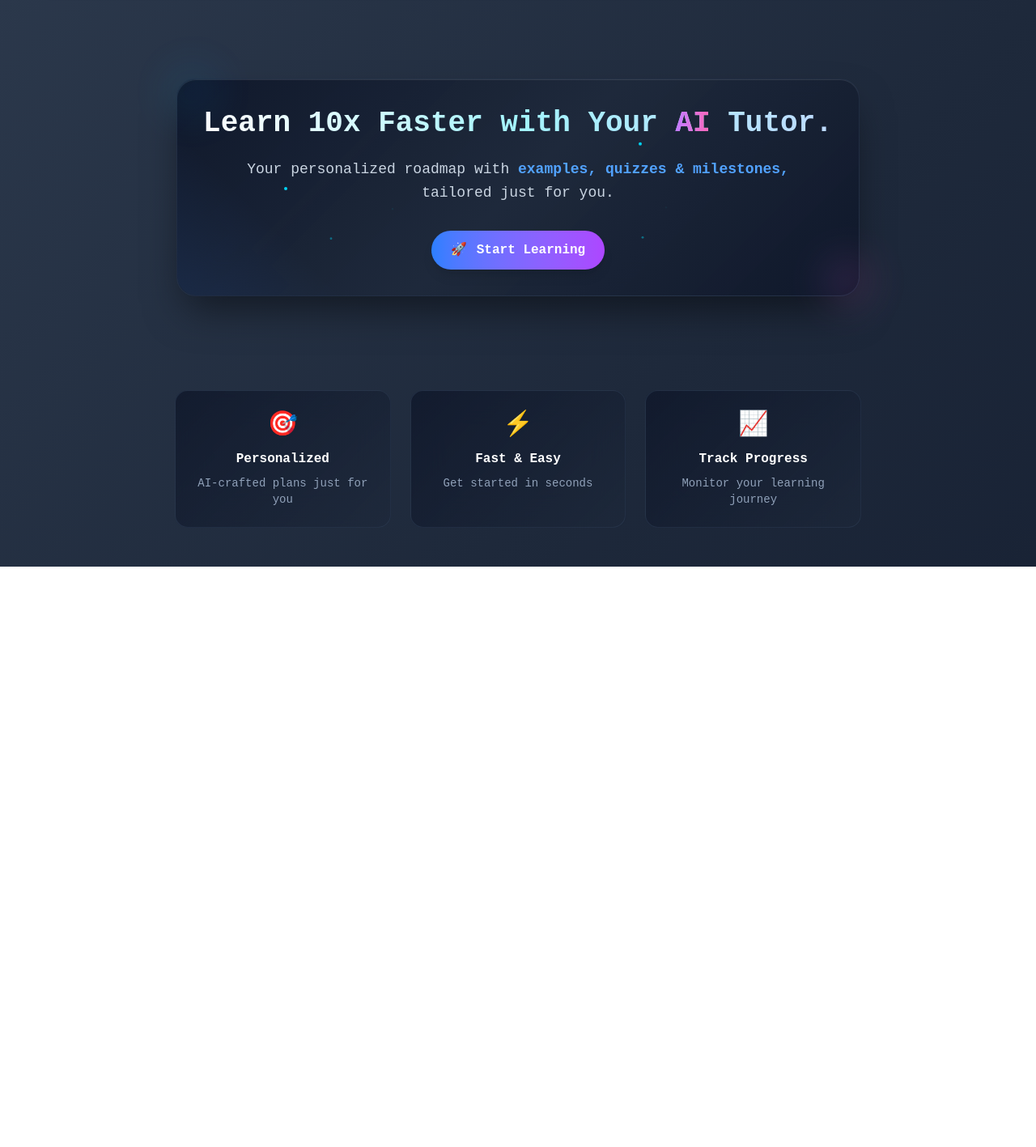
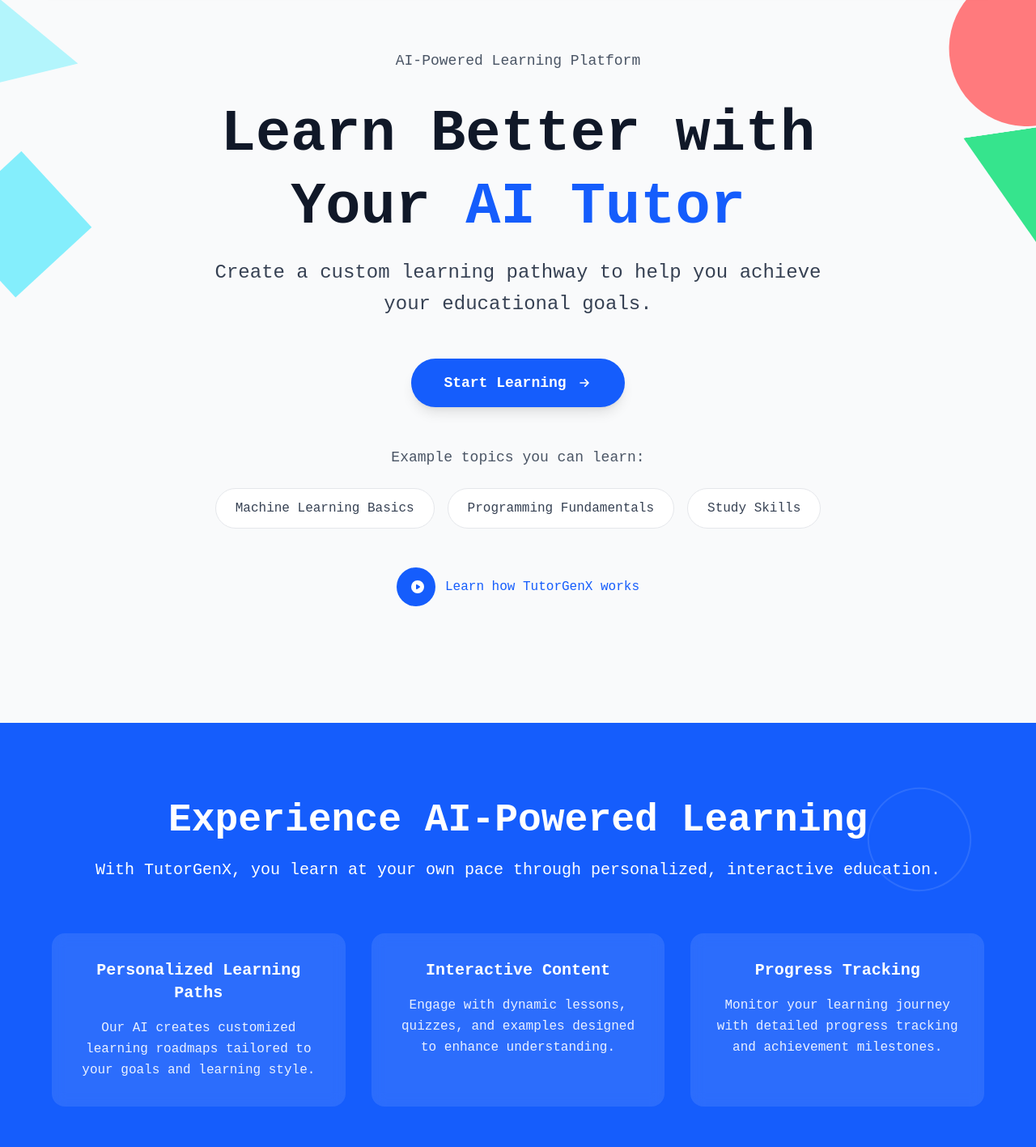
Before and after one commit to areesh18/TutorGenX, a React (Vite) app in the folder frontend/: page / in a window 1280 px wide. Shown: the part 100-1517 px from the top of the page at 81% size. Before the commit the page ends 800 px from the top, so only its background shows below. Built offline with nearby package versions, Linux system fonts and the light colour scheme.

Commit message:
Landing page updated

```diff
--- a/frontend/src/pages/Landing.jsx
+++ b/frontend/src/pages/Landing.jsx
@@ -1,250 +1,282 @@
+import { motion } from "framer-motion";
 import { Navigate } from "react-router-dom";
 import { useNavigate } from "react-router-dom";
-import { motion } from "framer-motion";
 import Navbar from "../components/Navbar";
-
 function Landing() {
   const navigate = useNavigate();
+
   return (
-    <>
-      <div
-        className="min-h-screen font-sans flex flex-col"
-        style={{
-          background: 'linear-gradient(135deg, #0f172a 0%, #1e293b 25%, #334155 50%, #1e293b 75%, #0f172a 100%)',
-          backgroundSize: '400% 400%',
-          animation: 'gradientShift 15s ease infinite',
+    <div className="min-h-screen bg-gray-50 font-sans relative overflow-hidden">
+      <Navbar bgClass={`bg-gray-200`}/>
+      {/* Geometric Shapes - Large and Bold */}
+      <div className="absolute inset-0 pointer-events-none">
+        {/* Left side shapes */}
+        <motion.div
+          animate={{
+            rotate: [0, 360],
+            scale: [1, 1.05, 1]
           }}
-      >
-        <Navbar
-          bgClass={"bg-slate-800/95 backdrop-blur-md border-b border-slate-700 "}
+          transition={{
+            rotate: { duration: 20, repeat: Infinity, ease: "linear" },
+            scale: { duration: 8, repeat: Infinity, ease: "easeInOut" }
+          }}
+          className="absolute -left-16 top-20 w-40 h-40 bg-cyan-200 opacity-80"
+          style={{ clipPath: 'polygon(50% 0%, 0% 100%, 100% 100%)' }}
         />
 
-        <div className="flex-1 p-6 flex items-center justify-center">
-          <motion.main
-            initial={{ y: 50, opacity: 0, scale: 0.95 }}
-            animate={{ y: 0, opacity: 1, scale: 1}}
-            transition={{ duration: 0.8, ease: "easeOut" }}
-            className="text-center max-w-4xl mx-auto p-8 rounded-3xl border border-slate-700/50 transition-transform hover:scale-[1.01] relative"
-            style={{
-              background: 'linear-gradient(135deg, rgba(15, 23, 42, 0.95) 0%, rgba(30, 41, 59, 0.9) 50%, rgba(15, 23, 42, 0.95) 100%)',
-              backdropFilter: 'blur(20px)',
-              boxShadow: '0 25px 50px -12px rgba(0, 0, 0, 0.5), inset 0 1px 0 rgba(255, 255, 255, 0.1)',
-            }}
-            whileHover={{ y: -5 }}
-          >
-            {/* Animated diagonal lines */}
-            <div className="absolute inset-0 rounded-3xl overflow-hidden pointer-events-none">
         <motion.div
-                className="absolute top-0 left-0 w-full h-full"
-                style={{
-                  background: 'linear-gradient(45deg, transparent 30%, rgba(59, 130, 246, 0.1) 50%, transparent 70%)',
-                }}
           animate={{
-                  x: ['-100%', '100%'],
+            rotate: [45, 405],
+            y: [-10, 10, -10]
           }}
           transition={{
-                  duration: 3,
-                  repeat: Infinity,
-                  ease: "linear",
-                  repeatDelay: 2,
+            rotate: { duration: 15, repeat: Infinity, ease: "linear" },
+            y: { duration: 6, repeat: Infinity, ease: "easeInOut" }
+          }}
+          className="absolute -left-12 top-80 w-32 h-32 bg-cyan-300 opacity-70 rotate-45"
+        />
+
+        <motion.div
+          animate={{
+            rotate: [0, -360],
+            scale: [0.9, 1.1, 0.9]
+          }}
+          transition={{
+            rotate: { duration: 25, repeat: Infinity, ease: "linear" },
+            scale: { duration: 7, repeat: Infinity, ease: "easeInOut" }
+          }}
+          className="absolute left-4 bottom-40 w-24 h-24 bg-yellow-300 opacity-90"
+          style={{
+            clipPath: 'polygon(50% 0%, 61% 35%, 98% 35%, 68% 57%, 79% 91%, 50% 70%, 21% 91%, 32% 57%, 2% 35%, 39% 35%)',
           }}
         />
+
+        {/* Right side shapes */}
         <motion.div
-                className="absolute top-0 left-0 w-full h-full"
-                style={{
-                  background: 'linear-gradient(-45deg, transparent 30%, rgba(139, 92, 246, 0.1) 50%, transparent 70%)',
-                }}
           animate={{
-                  x: ['100%', '-100%'],
+            rotate: [0, 360],
+            x: [-5, 5, -5]
           }}
           transition={{
-                  duration: 4,
-                  repeat: Infinity,
-                  ease: "linear",
-                  repeatDelay: 1.5,
-                  delay: 1,
+            rotate: { duration: 18, repeat: Infinity, ease: "linear" },
+            x: { duration: 4, repeat: Infinity, ease: "easeInOut" }
           }}
+          className="absolute -right-20 top-16 w-48 h-48 bg-red-400 opacity-85 rounded-full"
+        />
+
+        <motion.div
+          animate={{
+            rotate: [0, 180, 360],
+            y: [5, -5, 5]
+          }}
+          transition={{
+            rotate: { duration: 12, repeat: Infinity, ease: "linear" },
+            y: { duration: 5, repeat: Infinity, ease: "easeInOut" }
+          }}
+          className="absolute -right-16 top-64 w-36 h-36 bg-green-400 opacity-80"
+          style={{ clipPath: 'polygon(50% 0%, 0% 100%, 100% 100%)' }}
+        />
+
+        <motion.div
+          animate={{
+            rotate: [45, 405],
+            scale: [1, 1.15, 1]
+          }}
+          transition={{
+            rotate: { duration: 22, repeat: Infinity, ease: "linear" },
+            scale: { duration: 9, repeat: Infinity, ease: "easeInOut" }
+          }}
+          className="absolute -right-8 bottom-32 w-28 h-28 bg-blue-500 opacity-90 rotate-45"
         />
       </div>
 
-            {/* Title */}
-            <motion.h2
-              initial={{ y: 20, opacity: 0 }}
-              animate={{ y: 0, opacity: 1 }}
-              transition={{ delay: 0.2, duration: 0.6 }}
-              className="text-3xl md:text-4xl font-extrabold mb-5 leading-tight bg-gradient-to-r from-white via-cyan-200 to-blue-200 bg-clip-text text-transparent"
+      {/* Main Content */}
+      <div className="relative z-10 min-h-screen flex items-center justify-center px-6 py-20">
+        <div className="max-w-4xl mx-auto text-center">
+
+          {/* Badge */}
+          <motion.div
+            initial={{ opacity: 0, y: 20 }}
+            animate={{ opacity: 1, y: 0 }}
+            transition={{ duration: 0.6 }}
+            className="inline-block mb-8"
           >
-              Learn 10x Faster with Your{" "}
-              <span className="bg-gradient-to-r from-purple-400 to-pink-400 bg-clip-text text-transparent">
-                AI
-              </span>
-               {" "}Tutor.
+            <span className="text-gray-600 text-lg font-medium">AI-Powered Learning Platform</span>
+          </motion.div>
 
-            </motion.h2>
+          {/* Main Headline */}
+          <motion.h1
+            initial={{ opacity: 0, y: 30 }}
+            animate={{ opacity: 1, y: 0 }}
+            transition={{ duration: 0.8, delay: 0.2 }}
+            className="text-5xl md:text-6xl lg:text-7xl font-bold text-gray-900 mb-4 leading-tight"
+          >
+            Learn Better with Your{" "}
+            <span className="text-blue-600">AI Tutor</span>
+          </motion.h1>
 
           {/* Subtitle */}
           <motion.p
-              initial={{ y: 20, opacity: 0 }}
-              animate={{ y: 0, opacity: 1 }}
-              transition={{ delay: 0.3, duration: 0.6 }}
-              className="text-slate-300 leading-relaxed text-base md:text-lg mb-8 max-w-2xl mx-auto"
+            initial={{ opacity: 0, y: 20 }}
+            animate={{ opacity: 1, y: 0 }}
+            transition={{ delay: 0.4, duration: 0.6 }}
+            className="text-xl md:text-2xl text-gray-700 mb-12 max-w-3xl mx-auto leading-relaxed"
           >
-              Your personalized roadmap with {" "}
-              <span className="font-semibold text-blue-400">
-                examples, quizzes & milestones,
-              </span>{" "}
-              tailored just for you.
+            Create a custom learning pathway to help you achieve your educational goals.
           </motion.p>
 
-            {/* Floating Elements */}
+          {/* CTA Button */}
+          <motion.button
+            onClick={() => navigate("/dashboard")}
+            initial={{ opacity: 0, y: 30 }}
+            animate={{ opacity: 1, y: 0 }}
+            transition={{ delay: 0.6, duration: 0.6 }}
+            className="bg-blue-600 hover:bg-blue-700 text-white px-10 py-4 rounded-full text-lg font-semibold transition-all duration-300 shadow-lg hover:shadow-xl mb-12"
+            whileHover={{ scale: 1.02, y: -2 }}
+            whileTap={{ scale: 0.98 }}
+          >
+            <span className="flex items-center gap-3">
+              Start Learning
+              <svg className="w-5 h-5" fill="none" stroke="currentColor" viewBox="0 0 24 24">
+                <path strokeLinecap="round" strokeLinejoin="round" strokeWidth={2} d="M13 7l5 5m0 0l-5 5m5-5H6" />
+              </svg>
+            </span>
+          </motion.button>
+
+          {/* Popular Topics */}
           <motion.div
-              className="absolute -top-4 -left-4 w-20 h-20 bg-gradient-to-r from-cyan-400/20 to-blue-500/20 rounded-full blur-xl"
-              animate={{
-                y: [-10, 10, -10],
-                x: [-5, 5, -5],
-                opacity: [0.3, 0.6, 0.3]
-              }}
-              transition={{
-                duration: 6,
-                repeat: Infinity,
-                ease: "easeInOut"
-              }}
+            initial={{ opacity: 0, y: 20 }}
+            animate={{ opacity: 1, y: 0 }}
+            transition={{ delay: 0.8, duration: 0.6 }}
+            className="mb-12"
+          >
+            <p className="text-gray-600 mb-6 text-lg">Example topics you can learn:</p>
+            <div className="flex flex-wrap justify-center gap-4">
+              {[
+                "Machine Learning Basics",
+                "Programming Fundamentals",
+                "Study Skills"
+              ].map((topic, index) => (
+                <motion.span
+                  key={index}
+                  initial={{ opacity: 0, scale: 0.9 }}
+                  animate={{ opacity: 1, scale: 1 }}
+                  transition={{ delay: 1 + index * 0.1, duration: 0.4 }}
+                  className="bg-white px-6 py-3 rounded-full border border-gray-200 text-gray-700 hover:border-blue-300 hover:shadow-sm transition-all duration-300 cursor-pointer"
+                  whileHover={{ scale: 1.05 }}
+                >
+                  {topic}
+                </motion.span>
+              ))}
+            </div>
+          </motion.div>
+
+          {/* Video Link */}
+          <motion.div
+            initial={{ opacity: 0, y: 20 }}
+            animate={{ opacity: 1, y: 0 }}
+            transition={{ delay: 1.2, duration: 0.6 }}
+            className="mb-16"
+          >
+            <button className="flex items-center gap-3 mx-auto text-blue-600 hover:text-blue-700 font-medium transition-colors duration-300">
+              <div className="w-12 h-12 bg-blue-600 rounded-full flex items-center justify-center">
+                <svg className="w-5 h-5 text-white ml-1" fill="currentColor" viewBox="0 0 20 20">
+                  <path fillRule="evenodd" d="M10 18a8 8 0 100-16 8 8 0 000 16zM9.555 7.168A1 1 0 008 8v4a1 1 0 001.555.832l3-2a1 1 0 000-1.664l-3-2z" clipRule="evenodd" />
+                </svg>
+              </div>
+              Learn how TutorGenX works
+            </button>
+          </motion.div>
+        </div>
+      </div>
+
+      {/* Features Section */}
+      <motion.section
+        initial={{ opacity: 0 }}
+        whileInView={{ opacity: 1 }}
+        viewport={{ once: true }}
+        className="py-24 px-6 bg-blue-600 text-white relative overflow-hidden"
+      >
+        {/* Background decoration */}
+        <div className="absolute inset-0 opacity-10">
+          <motion.div
+            animate={{ rotate: [0, 360] }}
+            transition={{ duration: 30, repeat: Infinity, ease: "linear" }}
+            className="absolute top-20 right-20 w-32 h-32 border-2 border-white rounded-full"
           />
           <motion.div
-              className="absolute -bottom-6 -right-6 w-16 h-16 bg-gradient-to-r from-purple-400/20 to-pink-500/20 rounded-full blur-xl"
-              animate={{
-                y: [10, -10, 10],
-                x: [5, -5, 5],
-                opacity: [0.4, 0.7, 0.4]
-              }}
-              transition={{
-                duration: 8,
-                repeat: Infinity,
-                ease: "easeInOut",
-                delay: 1
-              }}
+            animate={{ rotate: [360, 0] }}
+            transition={{ duration: 25, repeat: Infinity, ease: "linear" }}
+            className="absolute bottom-20 left-20 w-24 h-24 border-2 border-white"
+            style={{ clipPath: 'polygon(50% 0%, 0% 100%, 100% 100%)' }}
           />
+        </div>
 
-            {/* Button */}
+        <div className="relative z-10 max-w-6xl mx-auto text-center">
+          <motion.h2
+            initial={{ opacity: 0, y: 30 }}
+            whileInView={{ opacity: 1, y: 0 }}
+            viewport={{ once: true }}
+            className="text-4xl md:text-5xl font-bold mb-6"
+          >
+            Experience AI-Powered Learning
+          </motion.h2>
+
+          <motion.p
+            initial={{ opacity: 0, y: 20 }}
+            whileInView={{ opacity: 1, y: 0 }}
+            viewport={{ once: true }}
+            transition={{ delay: 0.2 }}
+            className="text-xl mb-16 opacity-90"
+          >
+            With TutorGenX, you learn at your own pace through personalized, interactive education.
+          </motion.p>
+
+          <div className="grid grid-cols-1 md:grid-cols-3 gap-8">
+            {[
+              {
+                title: "Personalized Learning Paths",
+                description: "Our AI creates customized learning roadmaps tailored to your goals and learning style."
+              },
+              {
+                title: "Interactive Content",
+                description: "Engage with dynamic lessons, quizzes, and examples designed to enhance understanding."
+              },
+              {
+                title: "Progress Tracking",
+                description: "Monitor your learning journey with detailed progress tracking and achievement milestones."
+              }
+            ].map((feature, index) => (
+              <motion.div
+                key={index}
+                initial={{ opacity: 0, y: 40 }}
+                whileInView={{ opacity: 1, y: 0 }}
+                viewport={{ once: true }}
+                transition={{ delay: index * 0.2, duration: 0.6 }}
+                className="bg-white/10 backdrop-blur-sm rounded-2xl p-8 hover:bg-white/15 transition-all duration-300"
+                whileHover={{ y: -5 }}
+              >
+                <h3 className="text-xl font-bold mb-4">{feature.title}</h3>
+                <p className="opacity-90 leading-relaxed">{feature.description}</p>
+              </motion.div>
+            ))}
+          </div>
+
           <motion.button
             onClick={() => navigate("/dashboard")}
-              initial={{ y: 20, opacity: 0 }}
-              animate={{ y: 0, opacity: 1 }}
-              transition={{ delay: 0.4, duration: 0.6 }}
-              className="bg-gradient-to-r from-blue-500 to-purple-500 hover:from-blue-600 hover:to-purple-600 text-white px-6 py-3 rounded-full text-base font-semibold transition-all duration-300 shadow-lg hover:shadow-xl flex items-center justify-center gap-3 mx-auto group relative overflow-hidden"
-              whileHover={{
-                scale: 1.05,
-                y: -2,
-                boxShadow: "0 15px 30px -10px rgba(59, 130, 246, 0.4)"
-              }}
-              whileTap={{ scale: 0.95 }}
+            initial={{ opacity: 0, y: 30 }}
+            whileInView={{ opacity: 1, y: 0 }}
+            viewport={{ once: true }}
+            transition={{ delay: 0.8 }}
+            className="mt-16 bg-white text-blue-600 hover:bg-gray-50 px-12 py-4 rounded-full font-bold text-lg shadow-lg hover:shadow-xl transition-all duration-300"
+            whileHover={{ scale: 1.02, y: -2 }}
+            whileTap={{ scale: 0.98 }}
           >
-              <span>🚀</span>
-              <span>Start Learning</span>
+            Start Your Journey Today
           </motion.button>
-
-            {/* Decorative Elements */}
-            <motion.div
-              initial={{ opacity: 0, scale: 0 }}
-              animate={{ opacity: 0.1, scale: 1 }}
-              transition={{ delay: 1.2, duration: 1 }}
-              className="absolute top-1/2 left-1/2 transform -translate-x-1/2 -translate-y-1/2 w-96 h-96 border border-slate-600/30 rounded-full pointer-events-none"
-              style={{
-                background: 'conic-gradient(from 0deg, transparent, rgba(59, 130, 246, 0.1), transparent)',
-              }}
-              animate={{ rotate: 360 }}
-              transition={{ duration: 20, repeat: Infinity, ease: "linear" }}
-            />
-
-            {/* Particle Effects */}
-            {[...Array(6)].map((_, i) => (
-              <motion.div
-                key={i}
-                className="absolute w-1 h-1 bg-cyan-400 rounded-full"
-                style={{
-                  top: `${20 + Math.random() * 60}%`,
-                  left: `${10 + Math.random() * 80}%`,
-                }}
-                animate={{
-                  y: [-20, 20, -20],
-                  opacity: [0, 1, 0],
-                  scale: [0.5, 1, 0.5],
-                }}
-                transition={{
-                  duration: 3 + Math.random() * 2,
-                  repeat: Infinity,
-                  delay: Math.random() * 2,
-                  ease: "easeInOut"
-                }}
-              />
-            ))}
-          </motion.main>
         </div>
-
-        {/* Additional Info Cards */}
-        <motion.div
-          initial={{ opacity: 0, y: 100 }}
-          animate={{ opacity: 1, y: 0 }}
-          transition={{ delay: 1, duration: 0.8 }}
-          className="max-w-4xl mx-auto grid grid-cols-1 md:grid-cols-3 gap-6 px-6 pb-12"
-        >
-          {[
-            { icon: "🎯", title: "Personalized", desc: "AI-crafted plans just for you" },
-            { icon: "⚡", title: "Fast & Easy", desc: "Get started in seconds" },
-            { icon: "📈", title: "Track Progress", desc: "Monitor your learning journey" }
-          ].map((item, i) => (
-            <motion.div
-              key={i}
-              initial={{ opacity: 0, y: 50, scale: 0.9 }}
-              animate={{ opacity: 1, y: 0, scale: 1 }}
-              transition={{ delay: 1.2 + i * 0.2, duration: 0.6 }}
-              className="p-6 rounded-2xl border border-slate-700/50 text-center"
-              style={{
-                background: 'linear-gradient(135deg, rgba(15, 23, 42, 0.8) 0%, rgba(30, 41, 59, 0.6) 100%)',
-                backdropFilter: 'blur(20px)',
-              }}
-              whileHover={{
-                y: -10,
-                scale: 1.05,
-                boxShadow: "0 15px 30px -10px rgba(0, 0, 0, 0.3)"
-              }}
-            >
-              <motion.div
-                initial={{ scale: 0, rotate: -180 }}
-                animate={{ scale: 1, rotate: 0 }}
-                transition={{ delay: 1.4 + i * 0.2, duration: 0.5, type: "spring" }}
-                className="text-3xl mb-3"
-              >
-                {item.icon}
-              </motion.div>
-              <motion.h3
-                initial={{ opacity: 0 }}
-                animate={{ opacity: 1 }}
-                transition={{ delay: 1.5 + i * 0.2 }}
-                className="text-white font-semibold mb-2"
-              >
-                {item.title}
-              </motion.h3>
-              <motion.p
-                initial={{ opacity: 0 }}
-                animate={{ opacity: 1 }}
-                transition={{ delay: 1.6 + i * 0.2 }}
-                className="text-slate-400 text-sm"
-              >
-                {item.desc}
-              </motion.p>
-            </motion.div>
-          ))}
-        </motion.div>
+      </motion.section>
     </div>
-
-      <style jsx>{`
-        @keyframes gradientShift {
-          0%, 100% { background-position: 0% 50% }
-          50% { background-position: 100% 50% }
-        }
-      `}</style>
-    </>
   );
 }
 
```
Lines whose indentation alone changed are shown as unchanged.
